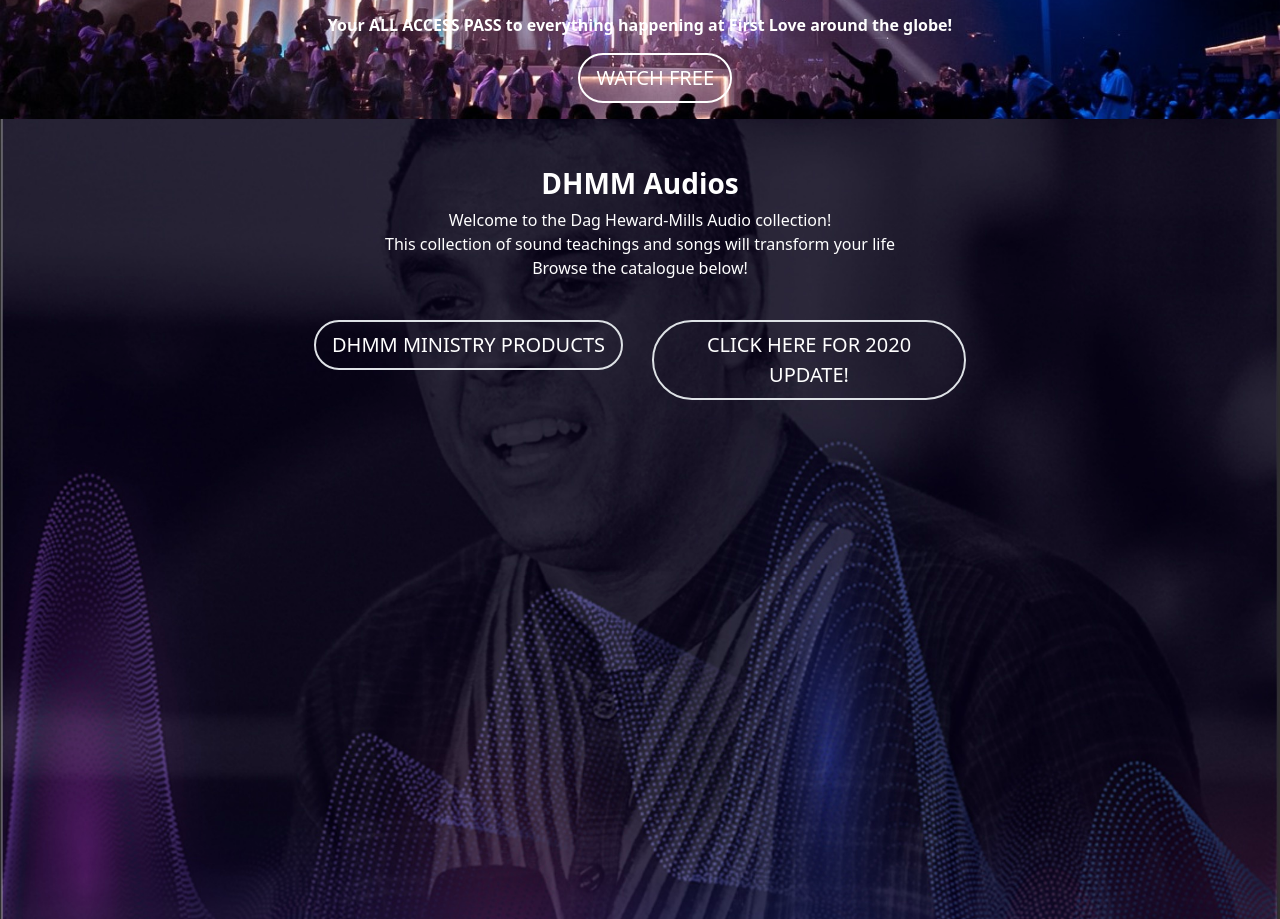
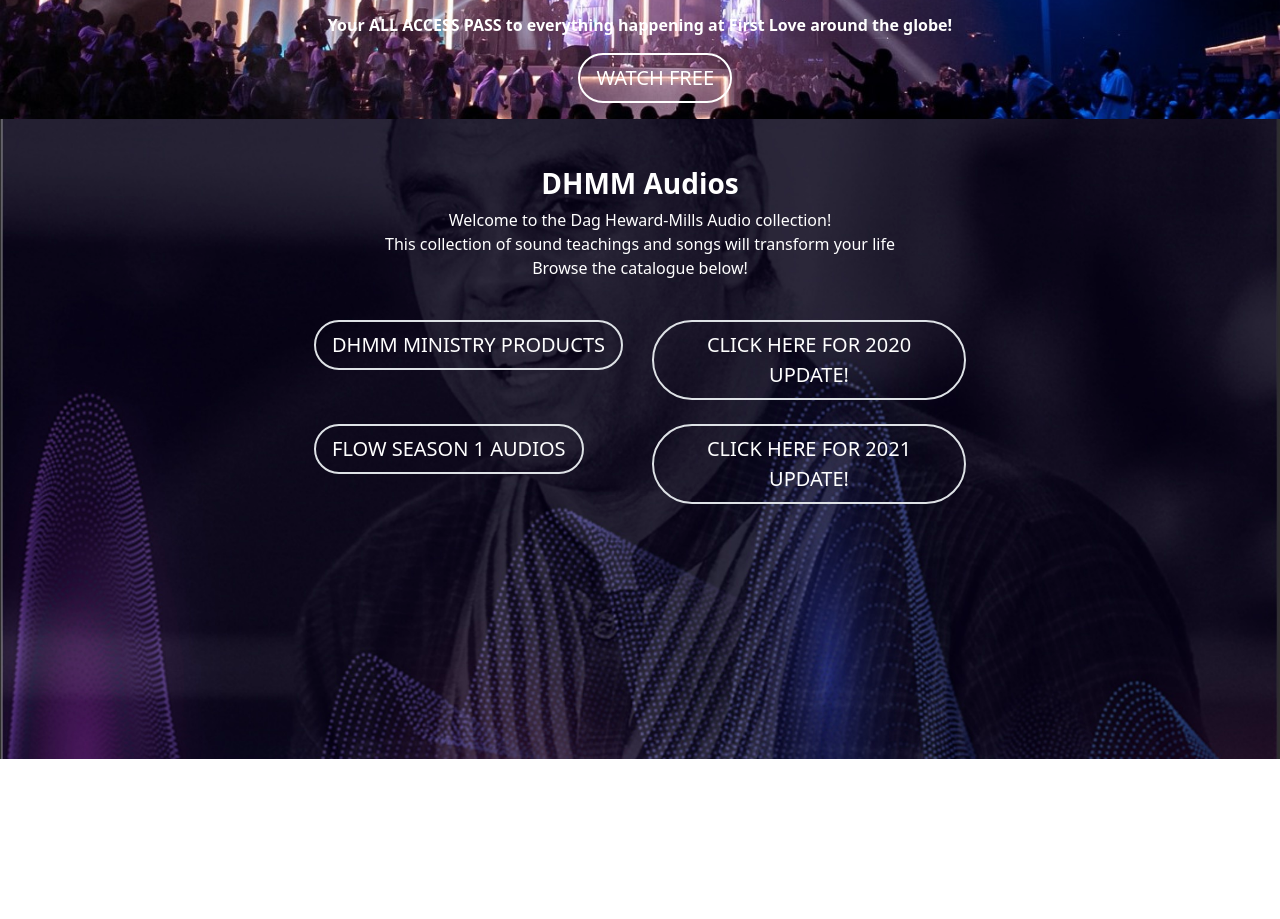
Before and after one commit to urieltetteh97/FLCsite-with-Bootstrap, a plain HTML site: page flhome.html in a window 1280 px wide. Shown: the part 3018-3937 px from the top of the page. After the commit the page ends 3777 px from the top, so only its background shows below. Drawn offline with nearby package versions, Linux system fonts and the light colour scheme.

Commit message:
additional buttons added in dhmm audio div

```diff
--- a/flhome.html
+++ b/flhome.html
@@ -159,7 +159,7 @@
 
 
         </div>
-        <div style="background-image: url(images/dhmaudiobg.jpg); width: 100%; height: 100%; background-size: cover; background-position: center; background-color: rebeccapurple;">
+        <div style="background-image: url(images/dhmaudiobg.jpg); width: 100%; height: 80%; background-size: cover; background-position: center; background-color: rebeccapurple;">
                 <h4 class="h3 text-center fw-bold pt-5 text-white">DHMM Audios</h4>
                 <p class="text-center text-white">Welcome to the Dag Heward-Mills Audio collection!
                     <br>
@@ -175,12 +175,14 @@
                         <button style="margin-right: 50%;" class="btn btn-lg rounded-pill border border-2 text-white">CLICK HERE FOR 2020 UPDATE!</button>
                     </div>
                 </div>
+                <br>
                 <div class="row">
                     <div class="col-6">
+                        <button style="margin-left: 50%;" class="btn btn-lg rounded-pill border border-2 text-white">FLOW SEASON 1 AUDIOS</button>
 
                     </div>
                     <div class="col-6">
-
+                        <button style="margin-right: 50%;" class="btn btn-lg rounded-pill border border-2 text-white">CLICK HERE FOR 2021 UPDATE!</button>
                     </div>
 
 
```
Also changed, not shown: images/banner-hjc-background-orange-scaled.jpg.
